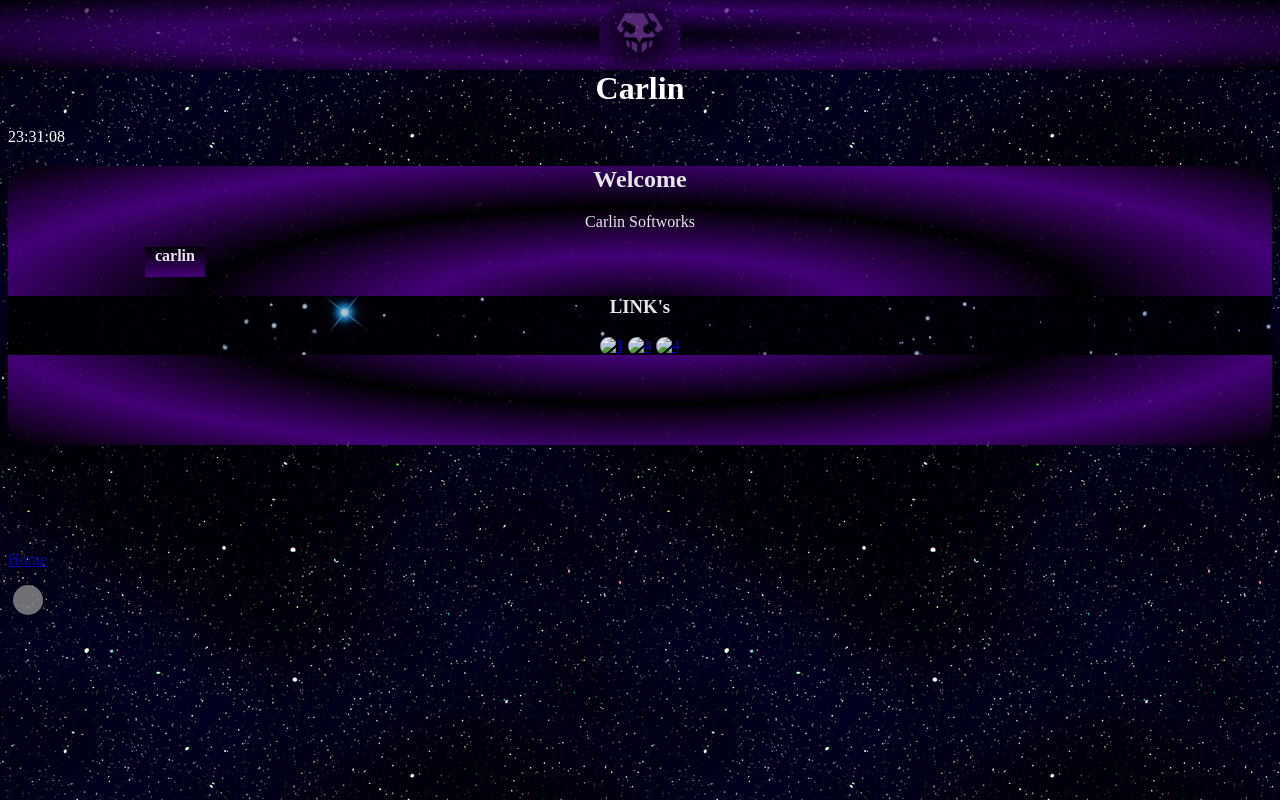
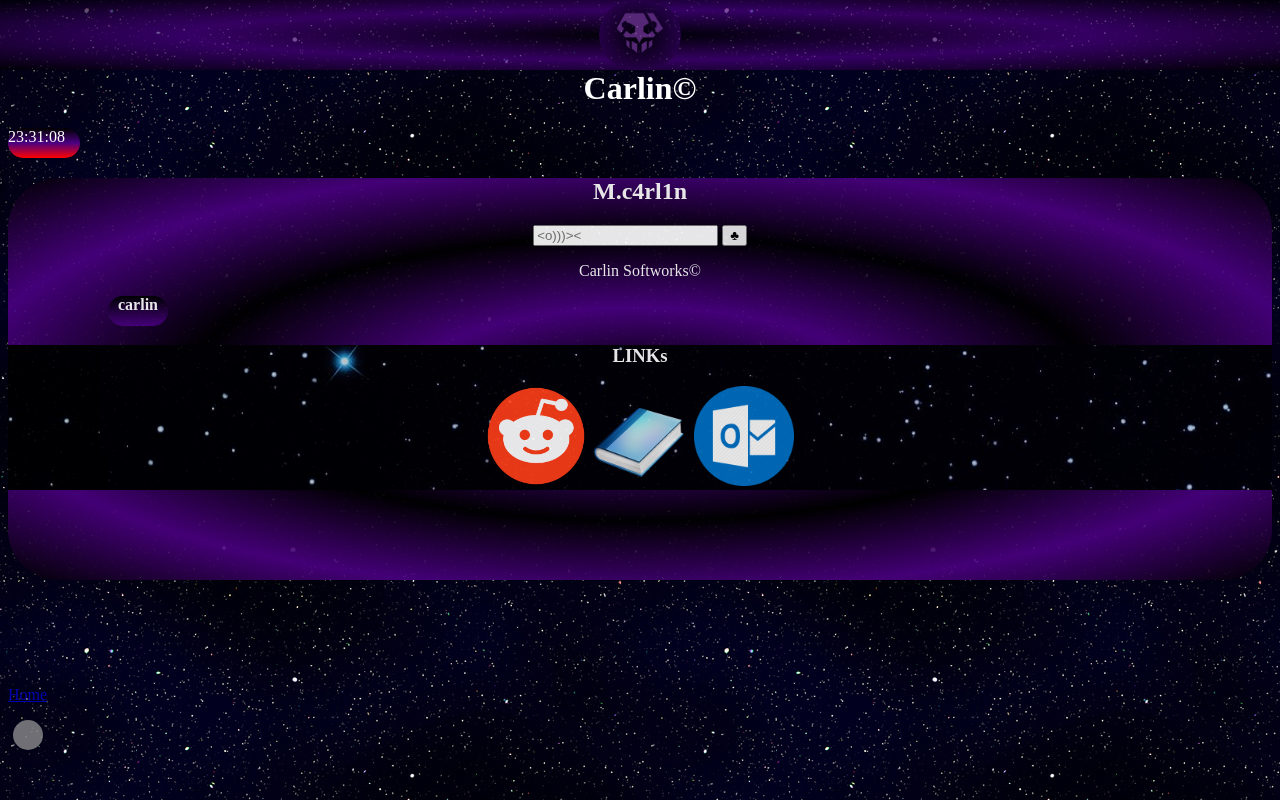
Before and after one commit to Carlin91/Demo, a plain HTML site: page index.html in a window 1280 px wide. Drawn offline with Linux system fonts and the light colour scheme; grey boxes are pictures that could not be loaded.

Commit message:
Demo Site push 3

```diff
--- a/css/styles.css
+++ b/css/styles.css
@@ -4,17 +4,34 @@
 /*normal styling */
 
 
-
-#div1 {
+#div1{
     width: 60px;
     height: 30px;
     background: linear-gradient(black, indigo);
-
+	border-radius: 30px;
     font-weight: bold;
     position: relative;
     -webkit-animation: mymove 5s infinite; /* Safari 4.0 - 8.0 */
     animation: mymove 10s infinite;
 }
+
+#clock{
+
+	width: 72px;
+    height: 30px;
+    background: linear-gradient(black, indigo, red);
+
+    transition: all 0.8s;
+    position: relative;
+    -webkit-animation: mymove 5s infinite; /* Safari 4.0 - 8.0 */
+    animation: mymove 5s infinite;
+	border-radius: 35px;
+
+}
+
+
+
+
 
 /* Safari 4.0 - 8.0 */
 #div1 {-webkit-animation-timing-function: ease-in-out;}
@@ -26,7 +43,8 @@
 #div6 {-webkit-animation-timing-function: ease-out;}
 /* Standard syntax */
 #div1 {animation-timing-function: ease-in-out;}
-#div1 {-webkit-animation-timing-function: ease-out;}
+#clock{animation-timing-function: ease-out;}
+#div1 {-webkit-animation-timing-function: ease-out-in;}
 #div2 {animation-timing-function: ease;}
 #div3 {animation-timing-function: ease-in;}
 #div4 {animation-timing-function: ease-out;}
@@ -45,7 +63,10 @@
 }
 
 
-
+@keyframes mymove1 {
+    from {right: 190px;}
+    to {right 0px;}
+}
 
 
 
@@ -72,7 +93,7 @@ main
 	opacity: 0.9;
     color: white;
     text-align:center;
-    border-radius: 25px;
+    border-radius: 50px;
 }
 
 
--- a/index.html
+++ b/index.html
@@ -25,7 +25,7 @@
 	</script>
 
 
-	<h1>Carlin</h1>
+	<h1>Carlin&copy</h1>
 
 
 	<div id="clock"></div>
@@ -43,13 +43,16 @@
  <!-- navigation -->
   <main>
 
-    <h2>Welcome</h2>
+    <h2>M.c4rl1n</h2>
+
+	 <form method="get" action="http://www.google.co.uk/search">
+				<input type="text" name="q" placeholder="<o)))><" value=""/>
+				<input type="submit" value="♣"/>
+			</form> <!-- searcher-->
 
 
 
-
-
-	<p>Carlin Softworks</p>
+	<p>Carlin Softworks&copy</p>
 
 
 
@@ -60,11 +63,11 @@
 
 	<section>
 
-	<h3>LINK's</h3>
+	<h3>LINKs</h3>
 
-	<a href="https://reddit.com"><img src="images/logo1.png" alt="1" style="width:100px;height:100px;"></a>
-	<a href="https://my.dmu.ac.uk/campusm/home#menu"><img src="images/logo1.png" alt="4" style="width:100px;height:100px;"></a>
-	<a href="https://outlook.live.com/owa/"><img src="images/logo1.png" alt="4" style="width:100px;height:100px;"></a>
+	<a href="https://reddit.com"><img src="images/rlogo.png" alt="1" style="width:100px;height:100px;"></a>
+	<a href="https://my.dmu.ac.uk/campusm/home#menu"><img src="images/book.png" alt="4" style="width:100px;height:100px;"></a>
+	<a href="https://outlook.live.com/owa/"><img src="images/ologo.png" alt="4" style="width:100px;height:100px;"></a>
 	</section>
 
 	<br>
```
Also changed, not shown: images/book.png (added), images/ologo.png (added), images/outlook.svg (added), images/rlogo.png (added), 1 other file.
